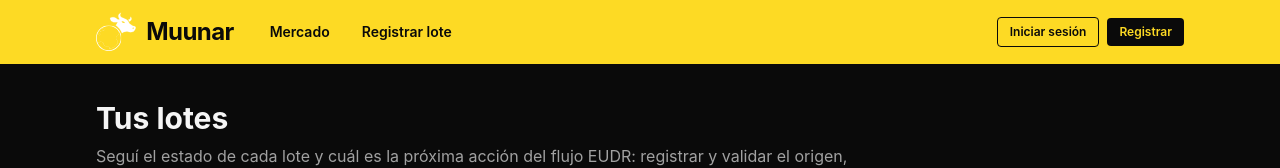
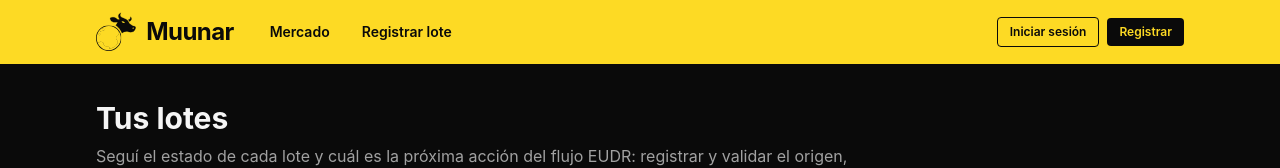
Before and after one commit to extefano/Ideathon-neatech, a Next.js app: page / in a window 1280 px wide. Shown: the top 168 px of the page. Built offline with nearby package versions, Linux system fonts and the light colour scheme; no server answers; the database is empty.

Commit message:
fix(ui): usa el isotipo negro en el header para contraste sobre el amarillo (refs #24)

```diff
--- a/components/site-header.tsx
+++ b/components/site-header.tsx
@@ -32,7 +32,7 @@ export async function SiteHeader() {
             aria-label="Muunar — inicio"
           >
             <Image
-              src="/brand/muunar-isotipo-blanco.svg"
+              src="/brand/muunar-isotipo-negro.svg"
               alt=""
               width={565}
               height={560}
```
